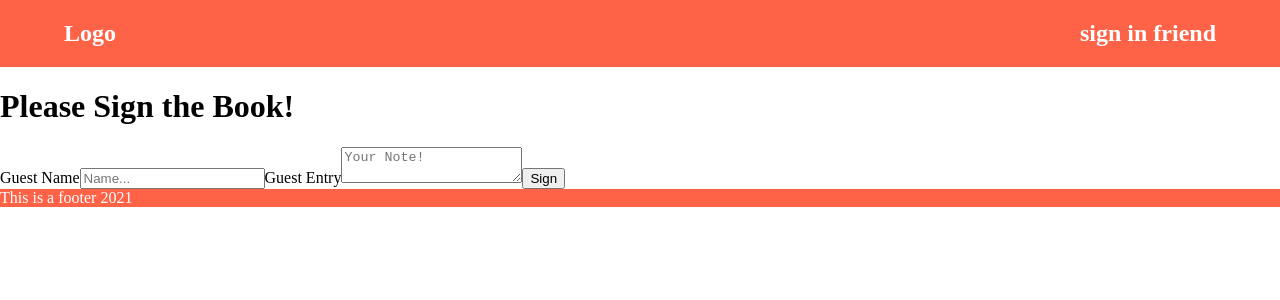
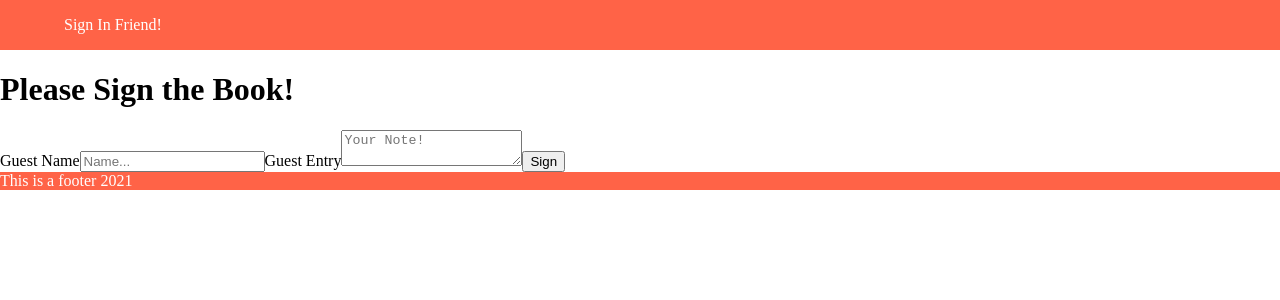
Before and after one commit to justin-w-soto/guestbook, a React app: page / in a window 1280 px wide. Shown: the top 300 px of the page. Built offline with nearby package versions, Linux system fonts and the light colour scheme.

Commit message:
header name rendering

```diff
--- a/src/components/EntryList/EntryList.jsx
+++ b/src/components/EntryList/EntryList.jsx
@@ -1,9 +1,9 @@
 import React from 'react'
-import { useEntriesCustom } from '../../context/EntryContext'
+import { useEntries } from '../../context/EntryContext'
 import { Entry } from '../Entry/Entry'
 
 export const EntryList = () => {
-const { entries } = useEntriesCustom()
+const { entries } = useEntries()
 
     return (
         <div>
--- a/src/components/Layout/Header.jsx
+++ b/src/components/Layout/Header.jsx
@@ -1,10 +1,17 @@
 import React from 'react'
+import { useMyHook } from '../../context/UserContext'
 
 export const Header = () => {
+    const { user } = useMyHook()
     return (
         <header style={{color: 'white', background: 'tomato', marginTop: '0', display:'flex', justifyContent: 'space-between' , paddingInline: '4rem'  } } className='header'>
-            <h2 >Logo</h2>
-            <h2> sign in friend </h2>
+            {user ? (
+        <p>
+          Signing Guestbook as {user}
+        </p>
+      ) : (
+        <p>Sign In Friend!</p>
+      )}
         </header>
     )
 }
```
Also changed, not shown: src/views/Layout/Layout.jsx (+6 -2 lines).
